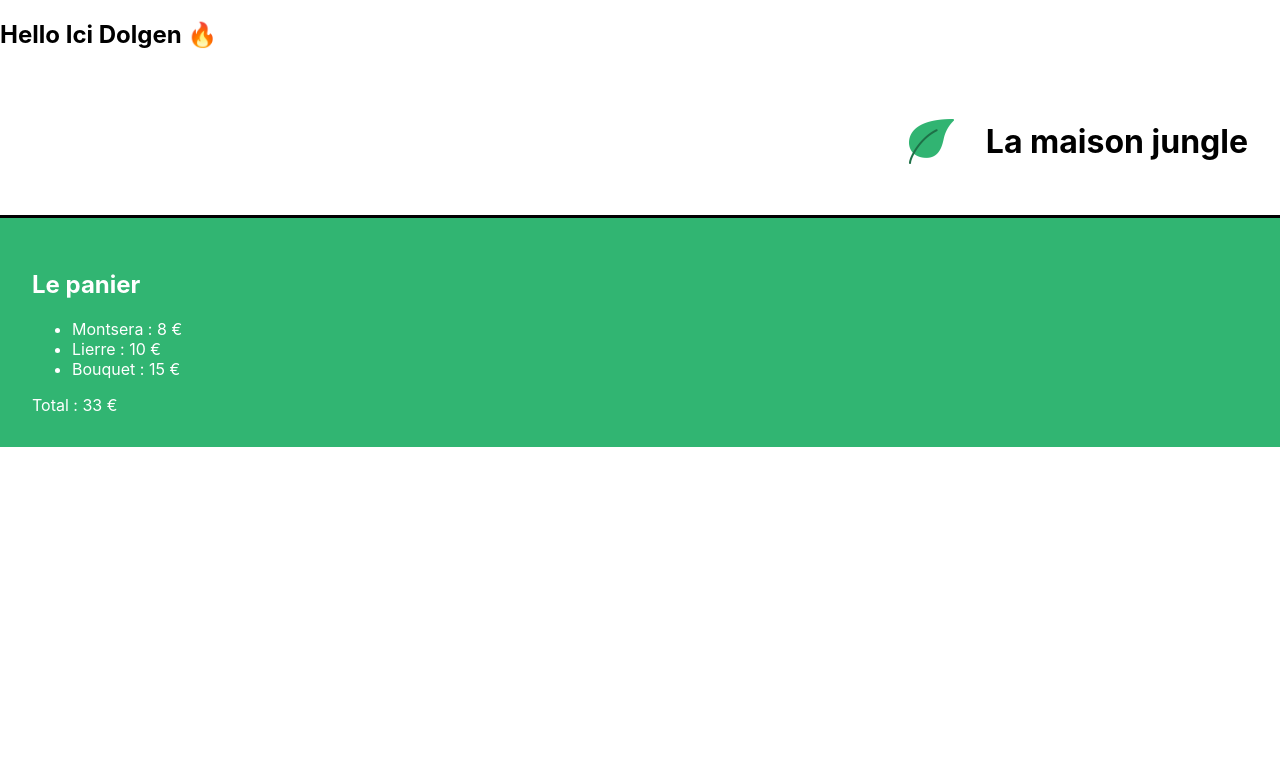
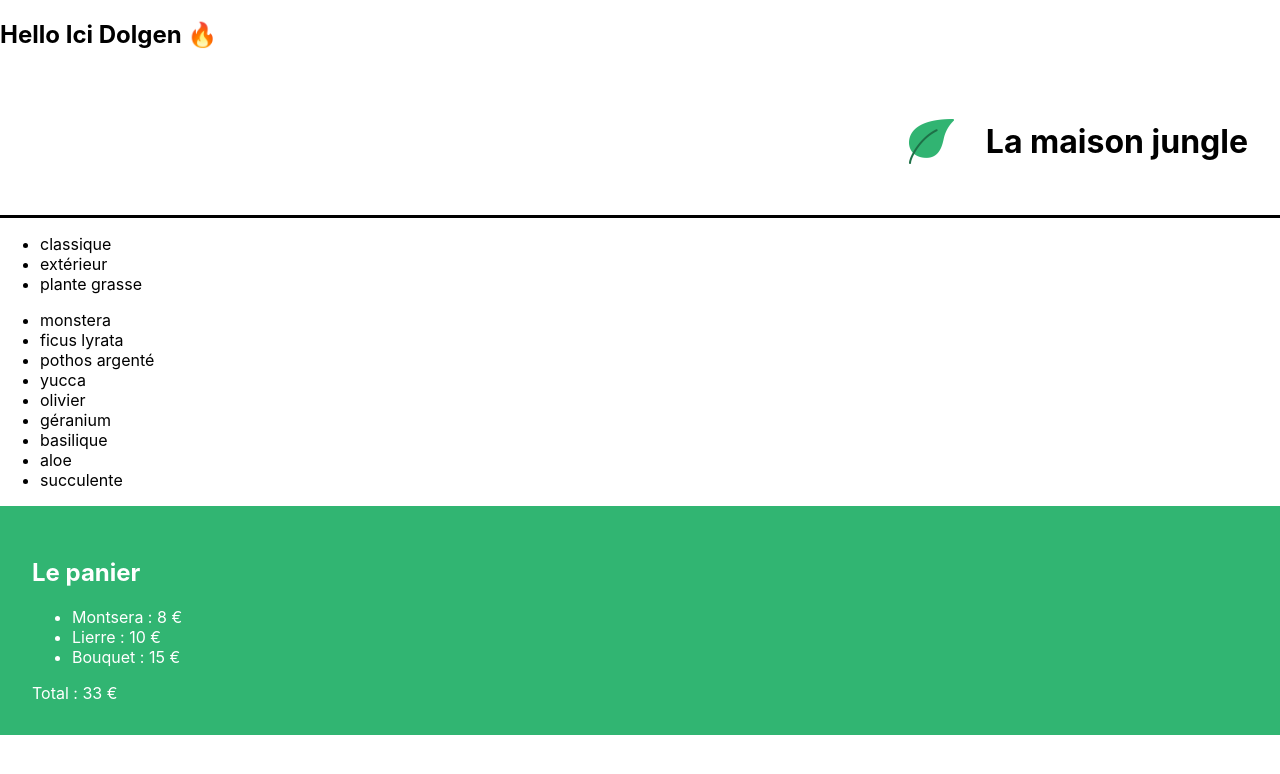
Before and after one commit to jamesattoh/React-App, a React (Create React App) app: page / in a window 1280 px wide. Shown: the top 774 px of the page. Built offline with nearby package versions, Linux system fonts and the light colour scheme.

Commit message:
map & key using for lists

```diff
--- a/src/components/App.js
+++ b/src/components/App.js
@@ -1,11 +1,13 @@
 import Banner from "./Banner";
 import Cart from "./Cart";
+import ShoppingList from "./ShoppingList";
 
 function App() {
   return (
     <div>
       <h2>Hello Ici Dolgen 🔥</h2>
       <Banner />
+      <ShoppingList />
       <Cart />
     </div>
   )
--- /dev/null
+++ b/src/components/ShoppingList.js
@@ -0,0 +1,42 @@
+import { plantList } from '../datas/plantList'
+
+function ShoppingList() {
+    /**
+     * la méthode reduce pour parcourir plantList et créer un tableau categories
+     * qui contient toutes les catégories de plantes, sans doublons. Voici ce
+     * qui se passe en détail : acc commence comme un tableau vide [].
+     * Pour chaque plante dans plantList, si acc contient déjà la catégorie
+     * de cette plante (acc.includes(plant.category)), alors acc reste inchangé.
+     *  Sinon, la catégorie de cette plante est ajoutée à acc (acc.concat(plant.category)).
+     */
+
+	const categories = plantList.reduce(
+		(acc, plant) =>
+			acc.includes(plant.category) ? acc : acc.concat(plant.category),
+		[]
+	)
+
+    /**
+     * categories.map((cat) => (<li key={cat}>{cat}</li>)) génère une liste <ul>
+     * avec un élément <li> pour chaque catégorie dans categories, avec lol comme clé
+     * *****
+     * plantList.map((plant) => (<li key={plant.id}>{plant.name}</li>)) génère une
+     * autre liste <ul> avec un élément <li> pour chaque plante dans plantList, avec plant.id comme clé
+     */
+	return (
+		<div>
+			<ul>
+				{categories.map((lol) => (
+					<li key={lol}>{lol}</li>
+				))}
+			</ul>
+			<ul>
+				{plantList.map((plant) => (
+					<li key={plant.id}>{plant.name}</li>
+				))}
+			</ul>
+		</div>
+	)
+}
+
+export default ShoppingList
--- /dev/null
+++ b/src/datas/plantList.js
@@ -0,0 +1,47 @@
+export const plantList = [
+	{
+		name: 'monstera',
+		category: 'classique',
+		id: '1ed'
+	},
+	{
+		name: 'ficus lyrata',
+		category: 'classique',
+		id: '2ab'
+	},
+	{
+		name: 'pothos argenté',
+		category: 'classique',
+		id: '3sd'
+	},
+	{
+		name: 'yucca',
+		category: 'classique',
+		id: '4kk'
+	},
+	{
+		name: 'olivier',
+		category: 'extérieur',
+		id: '5pl'
+	},
+	{
+		name: 'géranium',
+		category: 'extérieur',
+		id: '6uo'
+	},
+	{
+		name: 'basilique',
+		category: 'extérieur',
+		id: '7ie'
+	},
+	{
+		name: 'aloe',
+		category: 'plante grasse',
+		id: '8fp'
+	},
+	{
+		name: 'succulente',
+		category: 'plante grasse',
+		id: '9vn'
+	}
+]
```
